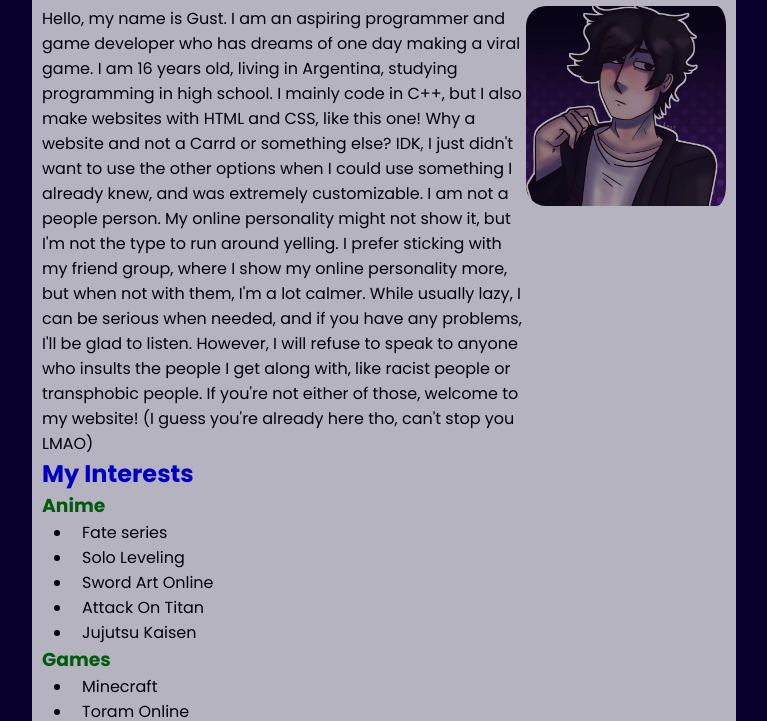
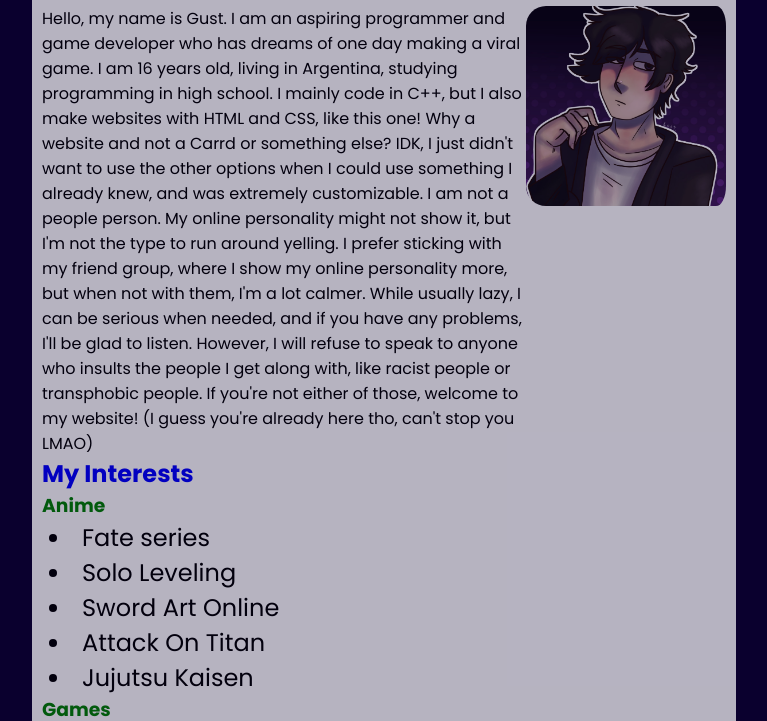
Before and after one commit to gustdev-c/gustdev-c.github.io, a plain HTML site: page index.html in a window 1280 px wide. Shown: the part 77-798 px from the top of the page, without its empty margins (256-1023 px from the left). Drawn offline with Linux system fonts and the light colour scheme.

Commit message:
font size

```diff
--- a/styles.css
+++ b/styles.css
@@ -8,6 +8,7 @@
     .container {display: contents;}
     p, h1, h2, h3, li {padding-left: 0px; color: white;}
     img {display: none;}
+    li {font-size: 1em;}
 }
 
 * {
@@ -40,7 +41,7 @@ h3 {
 }
 
 li {
-    font-size: 1em;
+    font-size: 1.5em;
 }
 
 .container {
```
